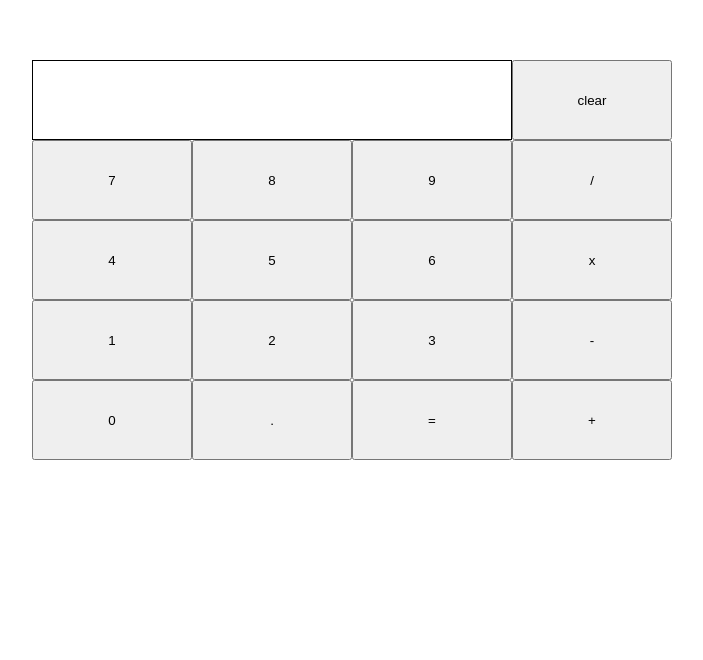
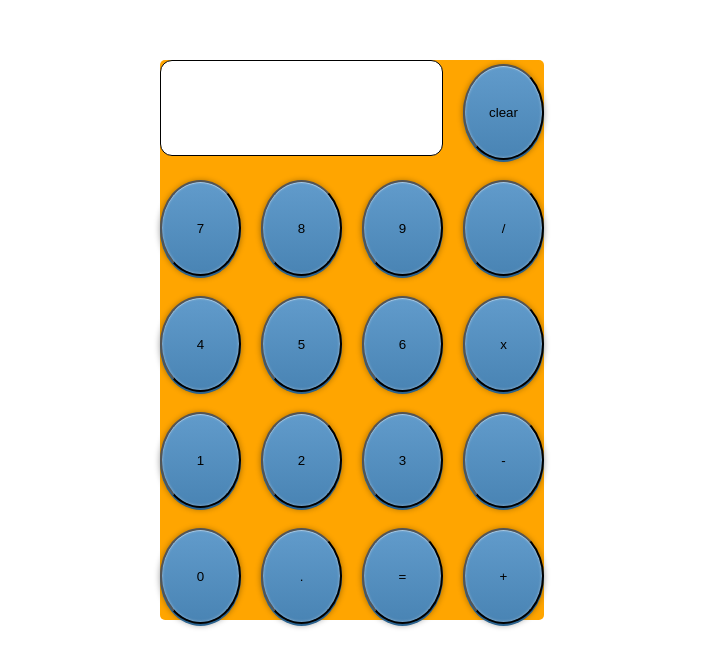
Before and after one commit to sc-stack/Calculator, a plain HTML site: page index.html in a window 1280 px wide. Shown: the part 140-800 px from the top of the page, without its empty margins (288-991 px from the left). Drawn offline with Linux system fonts and the light colour scheme.

Commit message:
buttons optimized to display press down effect

```diff
--- a/index.html
+++ b/index.html
@@ -8,23 +8,23 @@
 </head>
 <body>
     <div id = "container">
-        <button class = "zero">0</button>
-        <button class = "period">.</button>
-        <button class = "equals">=</button>
-        <button class = "plus">+</button>
-        <button class = "one">1</button>
-        <button class = "two">2</button>
-        <button class = "three">3</button>
-        <button class = "minus">-</button>
-        <button class = "four">4</button>
-        <button class = "five">5</button>
-        <button class = "six">6</button>
-        <button class = "times">x</button>
-        <button class = "seven">7</button>
-        <button class = "eight">8</button>
-        <button class = "nine">9</button>
-        <button class = "divide">/</button>
-        <button class = "clear">clear</button>
+        <button id = "button" class = "zero">0</button>
+        <button id = "button" class = "period">.</button>
+        <button id = "button" class = "equals">=</button>
+        <button id = "button" class = "plus">+</button>
+        <button id = "button" class = "one">1</button>
+        <button id = "button" class = "two">2</button>
+        <button id = "button" class = "three">3</button>
+        <button id = "button" class = "minus">-</button>
+        <button id = "button" class = "four">4</button>
+        <button id = "button" class = "five">5</button>
+        <button id = "button" class = "six">6</button>
+        <button id = "button" class = "times">x</button>
+        <button id = "button" class = "seven">7</button>
+        <button id = "button" class = "eight">8</button>
+        <button id = "button" class = "nine">9</button>
+        <button id = "button" class = "divide">/</button>
+        <button id = "button" class = "clear">clear</button>
         <div class = "display"></div>
     </div>
 </body>
--- a/script.js
+++ b/script.js
@@ -34,7 +34,6 @@ const display = document.querySelector(".display");
 function populateDisplay(){
     const buttons = document.querySelectorAll("button");
     const operators = "+-/xclear";
-    const pressed = document.querySelector(".pressed");
     let stage = 0;
     //iterate through button node list to add its content to the display
     buttons.forEach((button) => {
@@ -45,7 +44,6 @@ function populateDisplay(){
                 //stores operator in variable when button has it and changes the first number to a float
             }else if(operators.indexOf(button.textContent) > -1 && stage == 0){
                 operator = button.textContent;
-                curButton = button;
                 num1 = parseFloat(display.textContent);
                 stage += .5;
                 //resets the display and moves on to the 2nd number
--- a/style.css
+++ b/style.css
@@ -3,12 +3,15 @@
     grid-template-columns: repeat(4 ,1fr);
     grid-template-rows: repeat(5,1fr);
     margin: auto;
-    width: 50vw;
-    height: 50vh;
+    width: 30vw;
+    height: 70vh;
     position: absolute;
-    left: 25%;
+    left: 35%;
     top: 25%;
     text-align: right;
+    background: orange;
+    border-radius: 5px;
+    grid-gap: 20px;
 }
 .zero{
     grid-area: 5/1/6/2;
@@ -65,8 +68,29 @@
     grid-area: 1/1/2/4;
     border: 1px solid black;
     font-size: 2em;
-}
-.pressed{
-    opacity: 1;
+    border-radius: 12px;
+    grid-gap: 10px;
     background: white;
 }
+#button{
+    border-radius: 50%;
+    background-image: linear-gradient(bottom, rgb(73,132,180) 0%, rgb(97,155,203) 100%);
+    background-image: -o-linear-gradient(bottom, rgb(73,132,180) 0%, rgb(97,155,203) 100%);
+    background-image: -moz-linear-gradient(bottom, rgb(73,132,180) 0%, rgb(97,155,203) 100%);
+    background-image: -webkit-linear-gradient(bottom, rgb(73,132,180) 0%, rgb(97,155,203) 100%);
+    background-image: -ms-linear-gradient(bottom, rgb(73,132,180) 0%, rgb(97,155,203) 100%);
+    -webkit-box-shadow: 0px 2px 0px #2b638f, 0px 1px 6px rgba(0,0,0,.4), inset 0px 1px 0px rgba(255,255,255,.3), inset 0px 0px 3px rgba(255,255,255,.5);
+    -moz-box-shadow: 0px 2px 0px #2b638f, 0px 1px 6px rgba(0,0,0,.4), inset 0px 1px 0px rgba(255,255,255,.3), inset 0px 0px 3px rgba(255,255,255,.5);
+    box-shadow: 0px 2px 0px #2b638f, 0px 1px 6px rgba(0,0,0,.4), inset 0px 1px 0px rgba(255,255,255,.3), inset 0px 0px 3px rgba(255,255,255,.5);
+    -webkit-transform: translate(0, 4px);
+    -moz-transform: translate(0, 4px);
+    transform: translate(0, 4px);
+}
+#button:active{
+    border-radius: 50%;
+    background-image: linear-gradient(bottom, rgb(88,154,204) 0%, rgb(90,150,199) 100%);
+    background-image: -o-linear-gradient(bottom, rgb(88,154,204) 0%, rgb(90,150,199) 100%);
+    background-image: -moz-linear-gradient(bottom, rgb(88,154,204) 0%, rgb(90,150,199) 100%);
+    background-image: -webkit-linear-gradient(bottom, rgb(88,154,204) 0%, rgb(90,150,199) 100%);
+    background-image: -ms-linear-gradient(bottom, rgb(88,154,204) 0%, rgb(90,150,199) 100%);
+}
```
